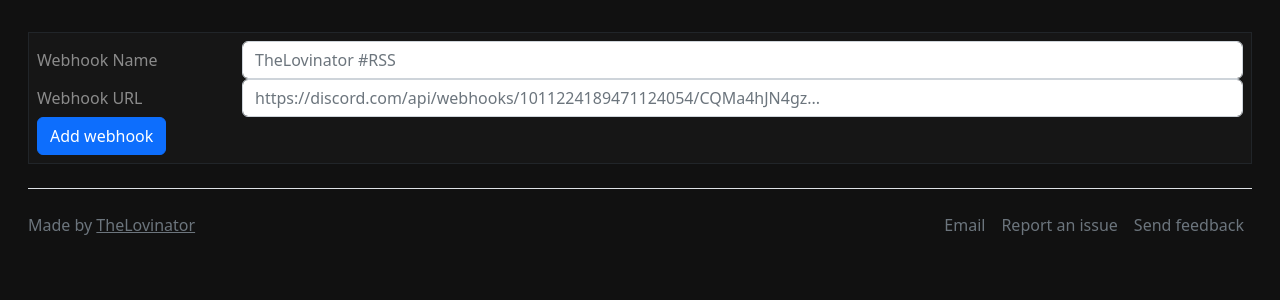
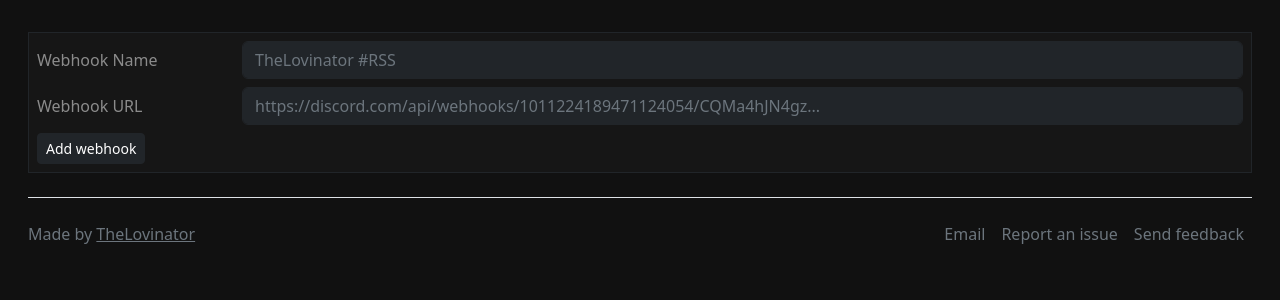
Before and after one commit to TheLovinator1/discord-rss-bot, a FastAPI app: page /webhooks in a window 1280 px wide. Shown: the part 57-357 px from the top of the page. Run offline with FastAPI, Linux system fonts and the light colour scheme; parts of the project's set-up code (start-up, migrations or seed data) failed here and were passed over.

Commit message:
Make /webhooks sexier, make white things darker and button to link

```diff
--- a/discord_rss_bot/templates/webhooks.html
+++ b/discord_rss_bot/templates/webhooks.html
@@ -4,28 +4,29 @@
     <div class="p-2 border border-dark">
         <form action="/add_webhook" method="post">
             {# Webhook name #}
-            <div class="row mb-6">
+            <div class="row pb-2">
                 <label for="webhook_name" class="col-sm-2 col-form-label">Webhook Name</label>
                 <div class="col-sm-10">
-                    <input name="webhook_name" type="text" class="form-control" id="webhook_name"
+                    <input name="webhook_name" type="text" class="form-control bg-dark border-dark text-muted"
+                           id="webhook_name"
                            placeholder="TheLovinator #RSS">
                 </div>
             </div>
 
             {# Webhook URL #}
-            <div class="row mb-6">
+            <div class="row pb-2">
                 <label for="webhook_url" class="col-sm-2 col-form-label">Webhook URL</label>
                 <div class="col-sm-10">
-                    <input name="webhook_url" type="text" class="form-control" id="webhook_url"
+                    <input name="webhook_url" type="text" class="form-control bg-dark border-dark text-muted"
+                           id="webhook_url"
                            placeholder="https://discord.com/api/webhooks/1011224189471124054/CQMa4hJN4gz...">
                 </div>
             </div>
 
             {# Submit button #}
-            <div class="col-auto">
-                <button type="submit" class="btn btn-primary">Add webhook</button>
+            <div class="d-md-flex">
+                <a type="submit" class="btn btn-dark btn-sm">Add webhook</a>
             </div>
-
         </form>
     </div>
 
```
